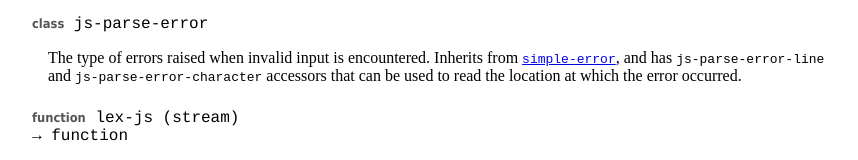
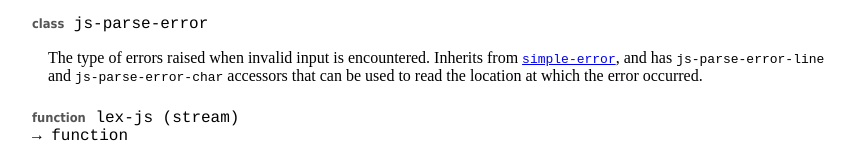
Before and after one commit to marijnh/parse-js, a plain HTML site: page index.html in a window 1280 px wide. Shown: the part 607-767 px from the top of the page, without its empty margins (64-922 px from the left). Drawn offline with Linux system fonts and the light colour scheme.

Commit message:
fix misnamed exported symbol
The accessor is js-parse-error-char, whereas the exported
symbol was js-parse-error-character

```diff
--- a/index.html
+++ b/index.html
@@ -85,7 +85,7 @@
     encountered. Inherits from <a
     href="http://www.lispworks.com/documentation/HyperSpec/Body/e_smp_er.htm"><code>simple-error</code></a>,
     and has <code>js-parse-error-line</code> and
-    <code>js-parse-error-character</code> accessors that can be used
+    <code>js-parse-error-char</code> accessors that can be used
     to read the location at which the error occurred.</p>
 
     <p class="def" id="lex-js">
```
Also changed, not shown: 1 other file.
